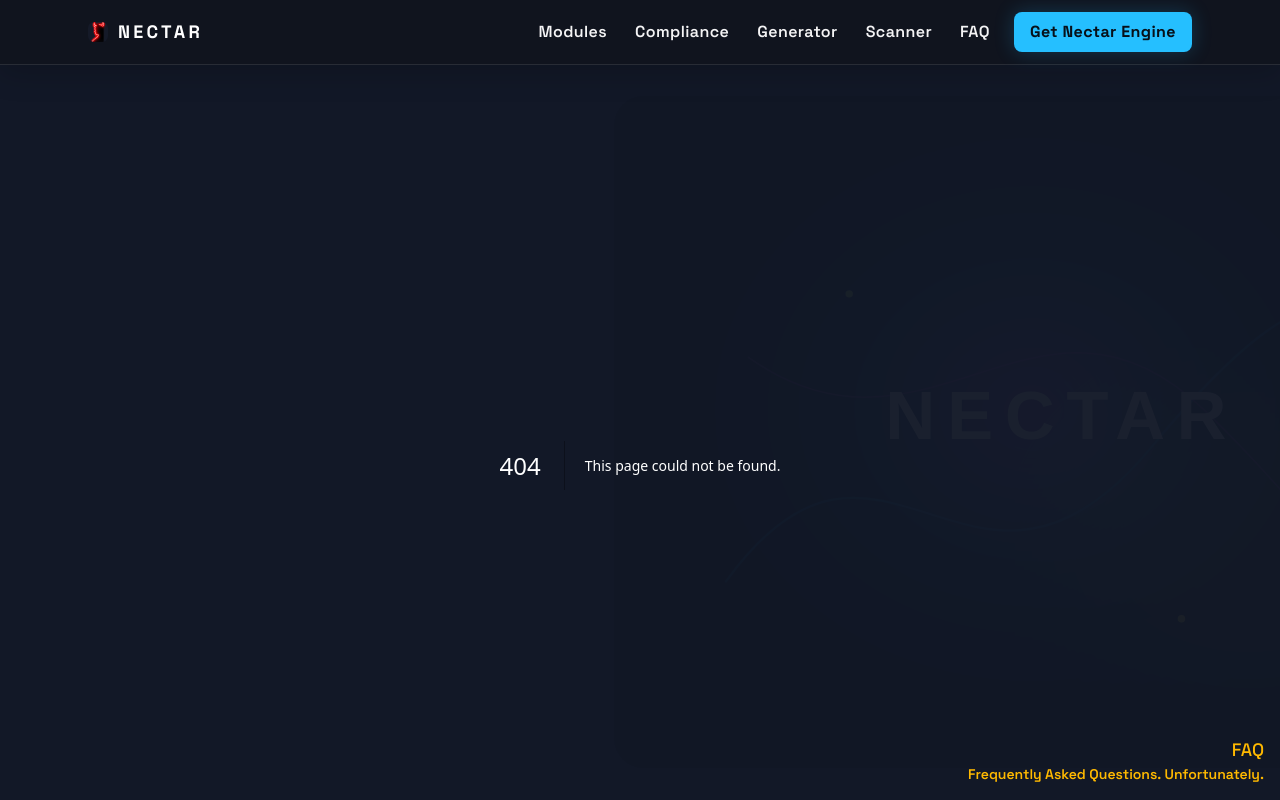
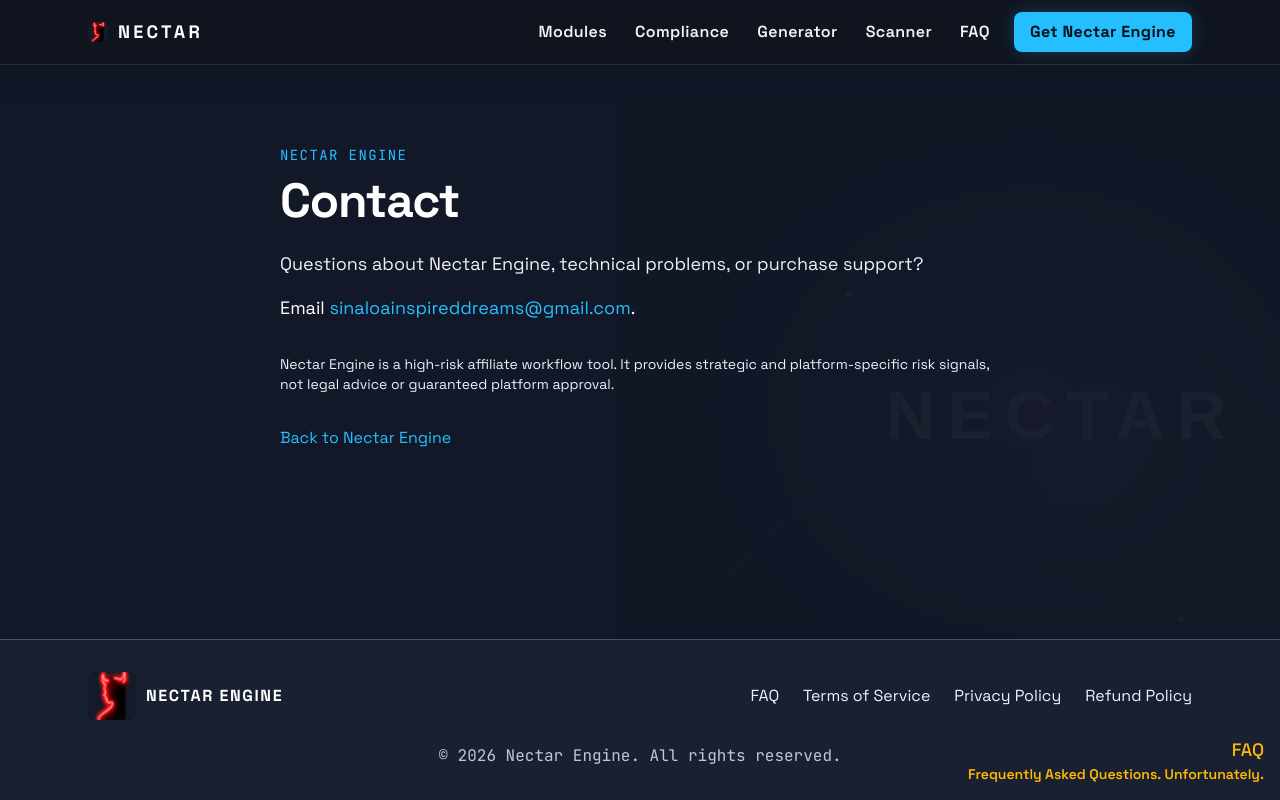
Before and after one commit to Sinsuenos/Nectra-Affiliate-Creator-Engine, a Next.js app: page /contact in a window 1280 px wide. Before the commit this address had no page. Shown: the top 800 px of the page. Built offline with nearby package versions, Linux system fonts and the light colour scheme.

Commit message:
feat: add public Nectar contact page

```diff
--- /dev/null
+++ b/src/app/contact/page.tsx
@@ -0,0 +1,20 @@
+import Link from "next/link";
+
+export default function ContactPage() {
+  return (
+    <main className="mx-auto max-w-3xl px-4 sm:px-6 py-20">
+      <p className="font-mono text-sm uppercase tracking-widest text-electric">Nectar Engine</p>
+      <h1 className="mt-3 text-5xl font-bold tracking-tight">Contact</h1>
+      <p className="mt-6 text-lg leading-relaxed text-muted-foreground">
+        Questions about Nectar Engine, technical problems, or purchase support?
+      </p>
+      <p className="mt-4 text-lg">
+        Email <a className="text-electric hover:underline" href="mailto:sinaloainspireddreams@gmail.com">sinaloainspireddreams@gmail.com</a>.
+      </p>
+      <p className="mt-8 text-sm text-muted-foreground">
+        Nectar Engine is a high-risk affiliate workflow tool. It provides strategic and platform-specific risk signals, not legal advice or guaranteed platform approval.
+      </p>
+      <Link href="/" className="mt-8 inline-block text-electric hover:underline">Back to Nectar Engine</Link>
+    </main>
+  );
+}
```
